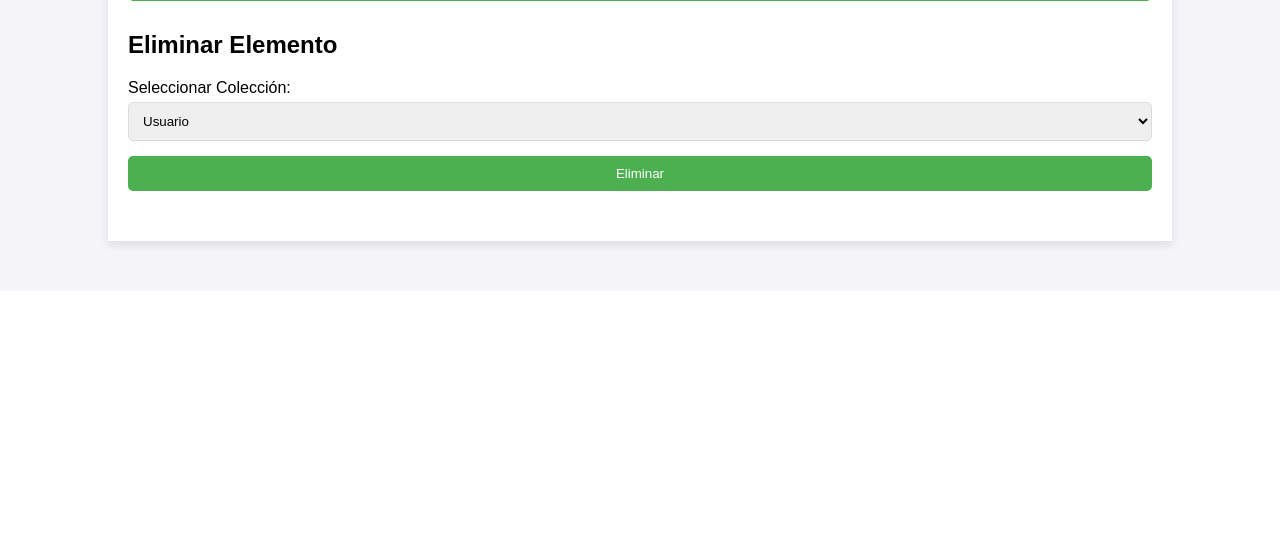
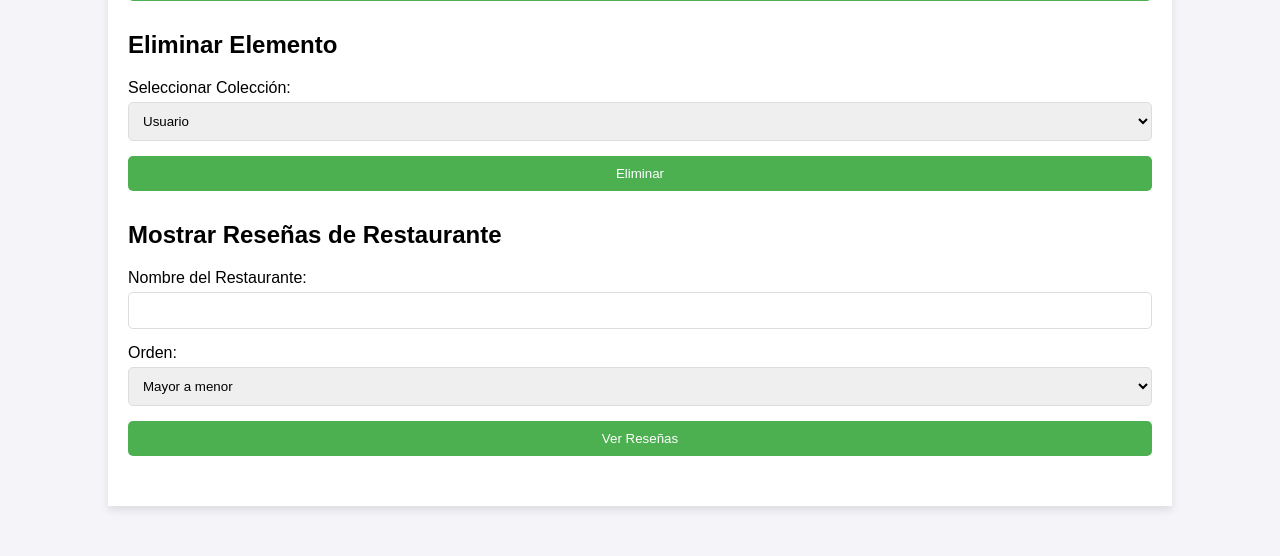
Before and after one commit to sebastianf232/Proyecto_2_BD2, a Flask app: page / in a window 1280 px wide. Shown: the part 697-1253 px from the top of the page. Before the commit the page ends 948 px from the top, so only its background shows below. Run offline with Flask 3, Linux system fonts and the light colour scheme.

Commit message:
Agregar reportes v1 al front

```diff
--- a/app.py
+++ b/app.py
@@ -4,6 +4,11 @@ from crear import crear_usuario, crear_restaurante, crear_articulo_de_menu, crea
 from consultar import consultar_usuarios, consultar_restaurantes, consultar_articulos_menu, consultar_ordenes, consultar_resenas
 from actualizar import actualizar_usuario, actualizar_restaurante, actualizar_articulo_de_menu, actualizar_orden, actualizar_resena
 from eliminar import eliminar_usuario, eliminar_restaurante, eliminar_articulo_de_menu, eliminar_orden, eliminar_resena
+
+from MostrarReseñasYOrdenes import clasificar_reseñas_calificacion_ordenado
+import json
+from bson import json_util
+
 
 app = Flask(__name__)
 
@@ -92,5 +97,21 @@ def delete_orden(id):
 def delete_resena(id):
     return eliminar_resena(id, db)
 
+@app.route('/api/resenas_restaurante')
+def obtener_resenas_restaurante():
+    nombre = request.args.get('nombre')
+    orden = request.args.get('orden', 'desc')
+
+    if not nombre:
+        return jsonify({"message": "Debes proporcionar el nombre del restaurante"}), 400
+
+    resultado = clasificar_reseñas_calificacion_ordenado(db, nombre, orden)
+
+    if isinstance(resultado, str):  # mensaje de error
+        return jsonify({"message": resultado}), 404
+
+    resultado_json = json.loads(json_util.dumps(resultado))
+    return jsonify({"reseñas": resultado_json})
+
 if __name__ == '__main__':
     app.run(debug=True)
--- a/static/js/script.js
+++ b/static/js/script.js
@@ -265,3 +265,28 @@ document.getElementById('eliminarElementoForm').addEventListener('submit', async
     alert('Elemento eliminado con éxito');
     console.log(data);
 });
+
+
+document.getElementById('mostrarResenasForm').addEventListener('submit', async function (e) {
+    e.preventDefault();
+
+    const nombreRestaurante = document.getElementById('nombreRestaurante').value;
+    const orden = document.getElementById('orden').value;
+
+    const response = await fetch(`/api/resenas_restaurante?nombre=${encodeURIComponent(nombreRestaurante)}&orden=${orden}`);
+    const data = await response.json();
+
+    const resultadoDiv = document.getElementById('resultadoResenas');
+    resultadoDiv.innerHTML = '';
+
+    if (data.message) {
+        resultadoDiv.textContent = data.message;
+    } else {
+        data.reseñas.forEach(resena => {
+            const p = document.createElement('p');
+            const fecha = resena.fechaResena ? new Date(resena.fechaResena).toLocaleDateString() : 'sin fecha';
+            p.textContent = `⭐ ${resena.calificacion} - ${resena.comentario || 'Sin comentario'} (📅 ${fecha})`;
+            resultadoDiv.appendChild(p);
+        });
+    }
+});
--- a/templates/index.html
+++ b/templates/index.html
@@ -79,6 +79,27 @@
             </form>
         </div>
 
+        <!-- Funcion 1 -->
+        <!-- Mostrar Reseñas -->
+        <div class="form-section">
+            <h2>Mostrar Reseñas de Restaurante</h2>
+            <form id="mostrarResenasForm">
+                <label for="nombreRestaurante">Nombre del Restaurante:</label>
+                <input type="text" id="nombreRestaurante" name="nombreRestaurante" required>
+
+                <label for="orden">Orden:</label>
+                <select id="orden" name="orden">
+                    <option value="desc">Mayor a menor</option>
+                    <option value="asc">Menor a mayor</option>
+                </select>
+
+                <button type="submit">Ver Reseñas</button>
+            </form>
+            <div id="resultadoResenas"></div>
+        </div>
+        <!-- Funcion 1 -->
+
+
     </div>
     <script src="{{ url_for('static', filename='js/script.js') }}"></script>
 </body>
```
Also changed, not shown: MostrarReseñasYOrdenes.py (+8 -8 lines).
